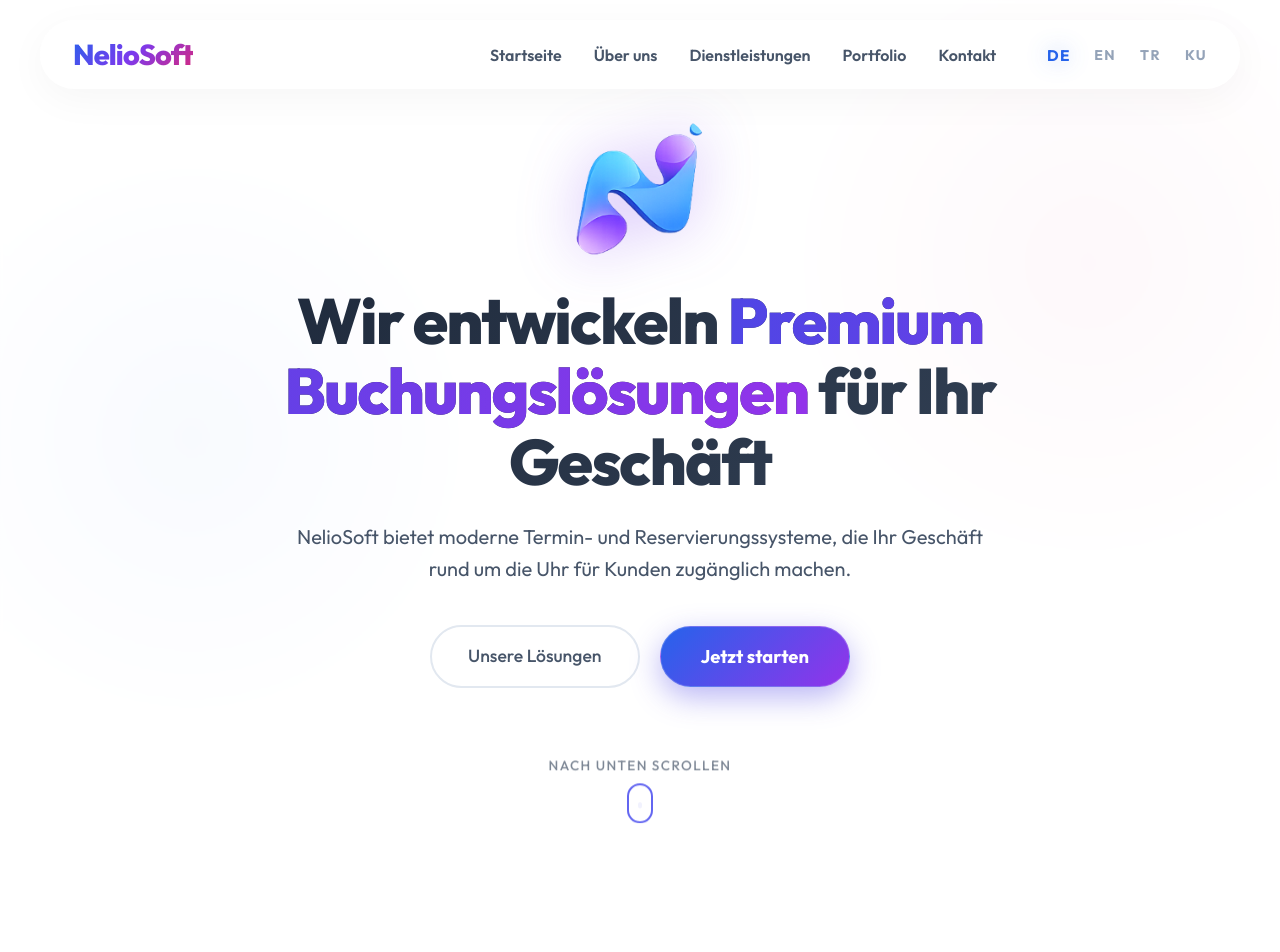
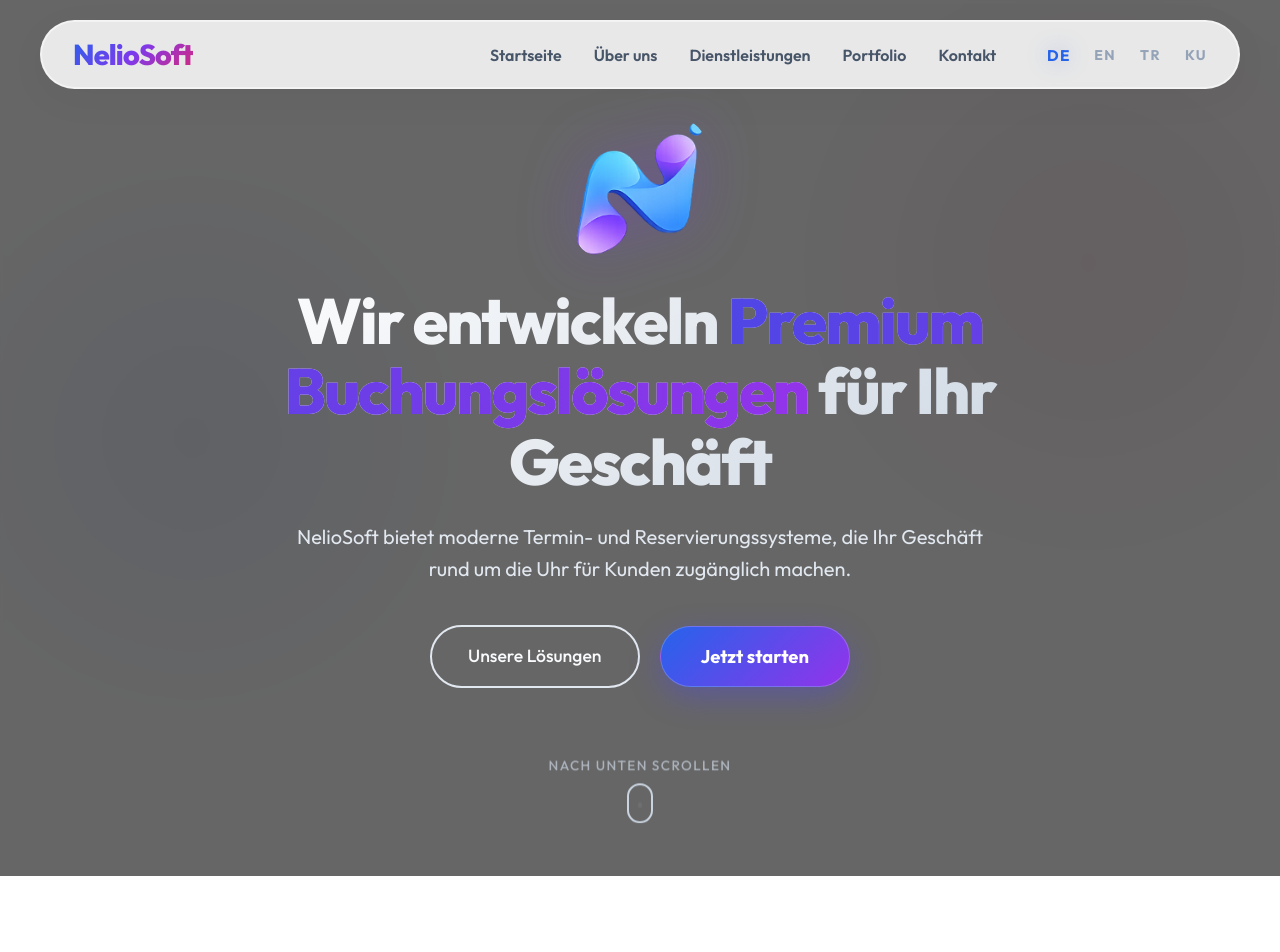
Before and after one commit to YussufBera/neliosoft, a Next.js app: page / in a window 1280 px wide. Shown: the top 952 px of the page. Built offline with nearby package versions, Linux system fonts and the light colour scheme.

Commit message:
Darken video background and update Hero text colors for contrast

```diff
--- a/src/components/Hero.module.css
+++ b/src/components/Hero.module.css
@@ -74,8 +74,8 @@
     left: 0;
     width: 100%;
     height: 100%;
-    background: rgba(255, 255, 255, 0.6);
-    /* Significantly reduced from 0.8 */
+    background: rgba(0, 0, 0, 0.6);
+    /* Dark filter */
     backdrop-filter: blur(3px);
     /* Reduced blur for clarity */
 }
@@ -121,7 +121,7 @@
     line-height: 1.1;
     margin-bottom: 24px;
     letter-spacing: -0.03em;
-    background: linear-gradient(135deg, #1e293b 0%, #334155 100%);
+    background: linear-gradient(135deg, #ffffff 0%, #cbd5e1 100%);
     -webkit-background-clip: text;
     background-clip: text;
     -webkit-text-fill-color: transparent;
@@ -134,7 +134,7 @@
 
 .subtitle {
     font-size: 1.25rem;
-    color: var(--text-secondary);
+    color: #e2e8f0;
     margin-bottom: 40px;
     line-height: 1.6;
     max-width: 700px;
@@ -201,7 +201,7 @@
     padding: 16px 36px;
     font-size: 1.1rem;
     font-weight: 500;
-    color: #475569;
+    color: #f8fafc;
     background: transparent;
     border: 2px solid #e2e8f0;
     border-radius: 50px;
@@ -226,7 +226,7 @@
 
 .scrollText {
     font-size: 0.85rem;
-    color: var(--text-secondary);
+    color: #cbd5e1;
     font-weight: 500;
     text-transform: uppercase;
     letter-spacing: 0.1em;
@@ -236,7 +236,7 @@
 .mouseIcon {
     width: 26px;
     height: 40px;
-    border: 2px solid var(--primary);
+    border: 2px solid #cbd5e1;
     border-radius: 20px;
     position: relative;
     display: flex;
@@ -246,7 +246,7 @@
 .wheel {
     width: 4px;
     height: 6px;
-    background-color: var(--primary);
+    background-color: #cbd5e1;
     border-radius: 2px;
     position: absolute;
     top: 6px;
```
